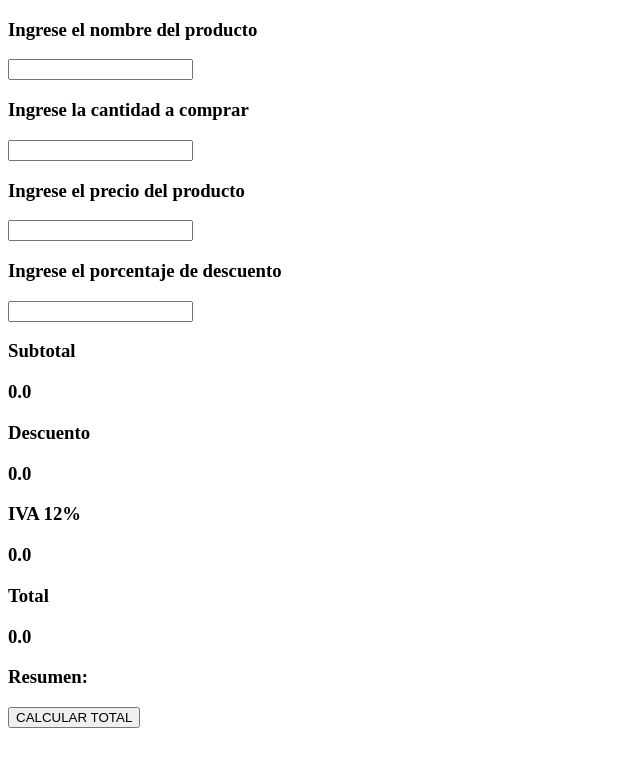
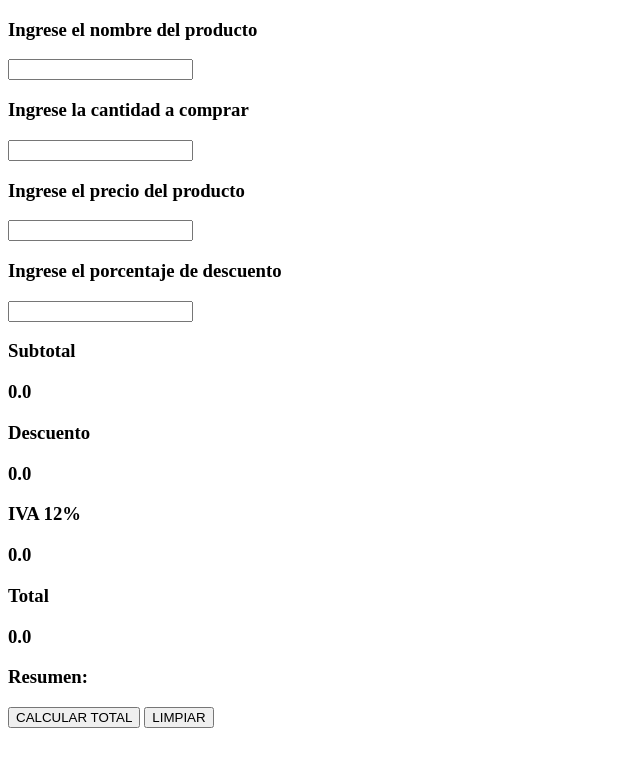
Before and after one commit to ChangoJ/KRAKEDEV, a plain HTML site: page 2-puntoDeVenta_v4/puntoDeVenta_v4/puntoDeVenta.html in a window 1280 px wide. Shown: the whole page, without its empty margins (0-640 px from the left). Drawn offline with Linux system fonts and the light colour scheme.

Commit message:
BOTON LIMPIAR

```diff
--- a/2-puntoDeVenta_v4/puntoDeVenta_v4/puntoDeVenta.html
+++ b/2-puntoDeVenta_v4/puntoDeVenta_v4/puntoDeVenta.html
@@ -28,5 +28,8 @@
         <input type="button" value="CALCULAR TOTAL"
         onclick="calcularValorTotal()"/>
 
+        <input type="button" value="LIMPIAR"
+        onclick="limpiar()"/>
+
     </body>
 </html>
--- a/2-puntoDeVenta_v4/puntoDeVenta_v4/puntoDeVenta.js
+++ b/2-puntoDeVenta_v4/puntoDeVenta_v4/puntoDeVenta.js
@@ -106,6 +106,15 @@ calcularValorTotal = function () {
 
 }
 limpiar = function () {
+    mostrarTextoEnCaja("txtProducto","")
+    mostrarTextoEnCaja("txtCantidad","0")
+    mostrarTextoEnCaja("txtPrecio","0")
+    mostrarTextoEnCaja("txtPorcentajeDescuento","0")
+    mostrarTexto("lblSubtotal","0.0")
+    mostrarTexto("lblDescuento","0.0")
+    mostrarTexto("lblValorIVA","0.0")
+    mostrarTexto("lblTotal","0.0")
+    mostrarTexto("lblResumen","")
     /*
         Dejar todas las cajas de texto con el valor cadena vacía, 0 ó 0.0 según el tipo de dato
         Dejar todos los textos de los montos con el valor 0.0
```
